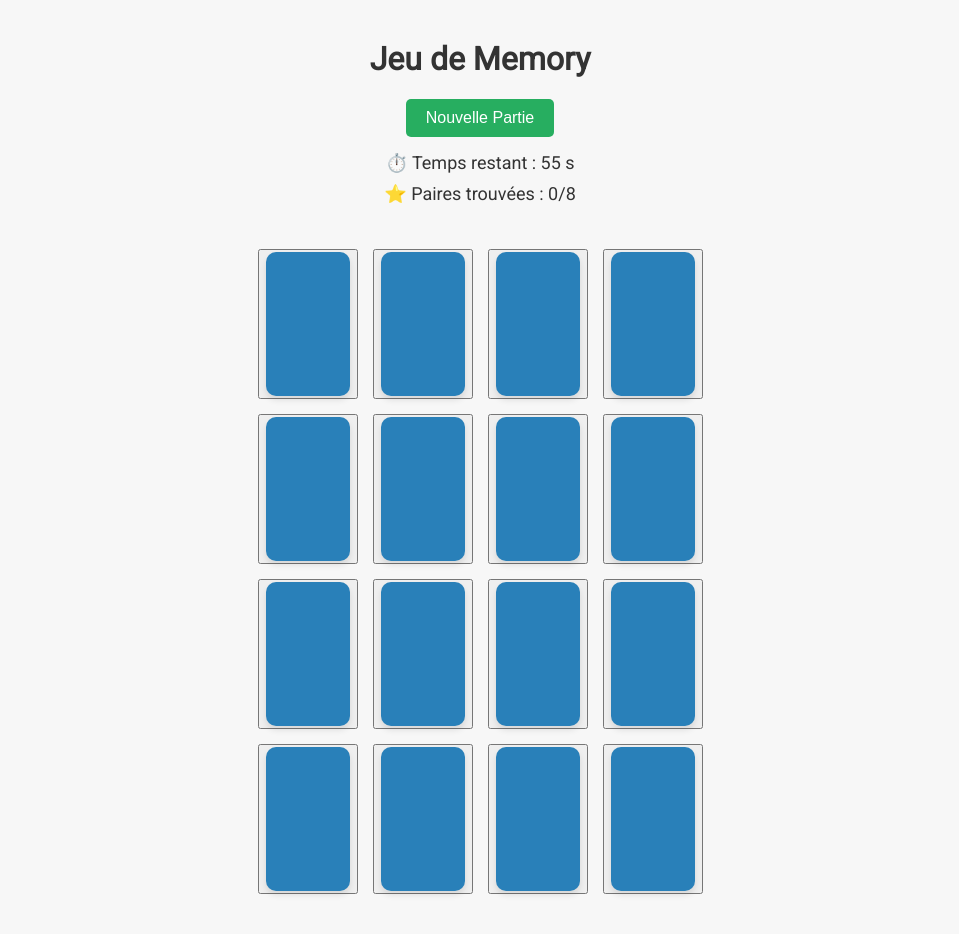
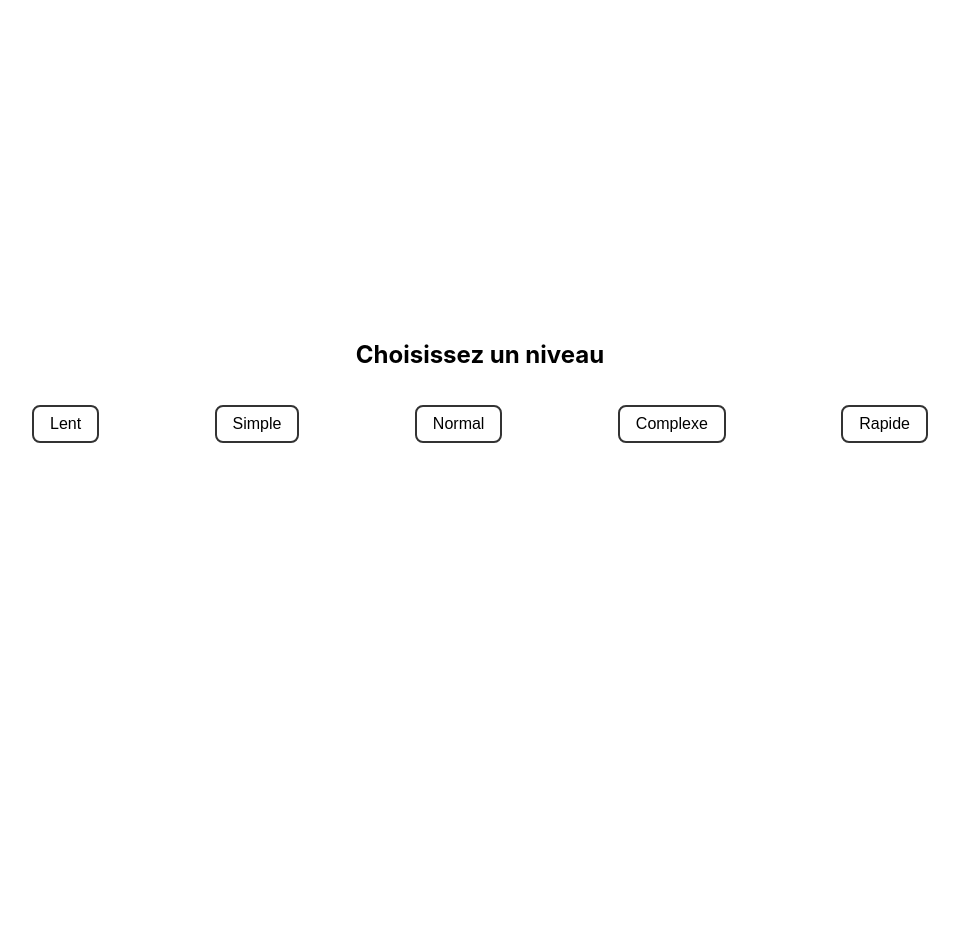
Before and after one commit to Kactus83/memory-game, a React (Create React App) app: page / in a window 1280 px wide. Shown: the whole page, without its empty margins (160-1119 px from the left). After the commit the page ends 800 px from the top, so only its background shows below. Built offline with nearby package versions, Linux system fonts and the light colour scheme.

Commit message:
Add difficulty feature

```diff
--- a/src/App.js
+++ b/src/App.js
@@ -1,11 +1,27 @@
-import React from 'react';
+import React, { useState } from 'react';
 import './App.css';
 import MemoryGame from './MemoryGame';
+import DifficultySelector from './DifficultySelector';
+import { difficulties } from './difficulties';
 
 function App() {
+    const [mode, setMode] = useState(null);
+
+    function handleRestart() {
+        // Réaffiche le sélecteur de difficulté
+        setMode(null);
+    }
+
     return (
         <div className="App">
-            <MemoryGame />
+            {mode === null ? (
+                <DifficultySelector onSelect={setMode} />
+            ) : (
+                <MemoryGame
+                    difficulty={difficulties[mode]}
+                    onRequestRestart={handleRestart}
+                />
+            )}
         </div>
     );
 }
--- a/src/Card.css
+++ b/src/Card.css
@@ -1,9 +1,16 @@
 /* Styles des cartes */
 .card {
-    width: 100px;
-    height: 150px;
-    perspective: 1000px;
+    width: 100%;
+    aspect-ratio: 2 / 2;
+    overflow: hidden;
+    display: flex;
+    align-items: center;
+    justify-content: center;
+    font-size: 2rem;
+    border-radius: 8px;
+    background-color: #fff;
     cursor: pointer;
+    transition: transform 0.3s;
 }
 
 .card.disabled {
--- a/src/Controls.css
+++ b/src/Controls.css
@@ -26,6 +26,12 @@
     align-items: center;
 }
 
+.buttons {
+    display: flex;
+    justify-content: space-between;
+    width: 70%;
+}
+
 .timer,
 .score {
     font-size: 18px;
--- a/src/Controls.jsx
+++ b/src/Controls.jsx
@@ -1,10 +1,20 @@
 import React from 'react';
 import './Controls.css';
 
-function Controls({ timer, resetGame, matchedPairs, totalPairs }) {
+/**
+ * @param {number} props.timer
+ * @param {Function} props.resetGame      relance ce même niveau
+ * @param {Function} props.onRestart      retourne au sélecteur
+ * @param {number} props.matchedPairs
+ * @param {number} props.totalPairs
+ */
+function Controls({ timer, resetGame, onRestart, matchedPairs, totalPairs }) {
   return (
     <div className="controls">
+      <div className="buttons">
         <button onClick={resetGame}>Nouvelle Partie</button>
+        <button onClick={onRestart}>Changer de Difficulté</button>
+      </div>
       <div className="status">
         <div className="timer">⏱️ Temps restant : {timer} s</div>
         <div className="score">⭐ Paires trouvées : {matchedPairs}/{totalPairs}</div>
--- /dev/null
+++ b/src/DifficultySelector.css
@@ -0,0 +1,27 @@
+.difficulty-selector {
+    display: flex;
+    flex-direction: column;
+    align-items: center;
+    margin-top: 40vh;
+  }
+
+  .difficulty-selector .buttons {
+    display: flex;
+    flex-wrap: wrap;
+    gap: 1rem;
+    margin-top: 1rem;
+  }
+
+  .difficulty-button {
+    padding: 0.5rem 1rem;
+    font-size: 1rem;
+    border: 2px solid #333;
+    border-radius: 0.5rem;
+    background: #fff;
+    cursor: pointer;
+    transition: transform 0.1s ease-in-out;
+  }
+
+  .difficulty-button:hover {
+    transform: scale(1.05);
+  }
--- /dev/null
+++ b/src/DifficultySelector.jsx
@@ -0,0 +1,24 @@
+import React from 'react';
+import './DifficultySelector.css';
+import { difficulties } from './difficulties';
+
+function DifficultySelector({ onSelect }) {
+  return (
+    <div className="difficulty-selector">
+      <h2>Choisissez un niveau</h2>
+      <div className="buttons">
+        {Object.keys(difficulties).map(level => (
+          <button
+            key={level}
+            className="difficulty-button"
+            onClick={() => onSelect(level)}
+          >
+            {level}
+          </button>
+        ))}
+      </div>
+    </div>
+  );
+}
+
+export default DifficultySelector;
--- a/src/MemoryGame.css
+++ b/src/MemoryGame.css
@@ -3,8 +3,11 @@
     text-align: center;
     font-family: 'Roboto', sans-serif;
     background-color: #f7f7f7;
+    /* inclut désormais le padding dans la hauteur  */
     min-height: 100vh;
     padding: 20px;
+    display: flex;
+    flex-direction: column;
 }
 
 h1 {
@@ -20,18 +23,16 @@ h1 {
     grid-gap: 15px;
     justify-content: center;
     margin: 0 auto;
-    max-width: 500px;
     padding: 20px;
 }
+
 
 @media (max-width: 600px) {
     .grid {
         grid-template-columns: repeat(4, 70px);
         grid-gap: 10px;
     }
-
     .card {
-        width: 70px;
-        height: 100px;
+        aspect-ratio: 2 / 3;
     }
 }
--- a/src/MemoryGame.jsx
+++ b/src/MemoryGame.jsx
@@ -5,20 +5,25 @@ import Card from './Card';
 import Controls from './Controls';
 import GameOver from './GameOver';
 
+// 25 emojis max
+const MASTER_VALUES = [
+  '🍎','🍌','🍇','🍉','🍓','🍑','🥝','🍍','🍒','🥭',
+  '🍐','🍋','🍊','🥑','🥥','🍅','🍆','🥕','🌽','🍄',
+  '🥔','🌶️','🧄','🧅','🥬'
+];
+
 function shuffleCards(array) {
-    const shuffledArray = array.slice();
-    for (let i = shuffledArray.length - 1; i > 0; i--) {
+  const arr = array.slice();
+  for (let i = arr.length - 1; i > 0; i--) {
     const j = Math.floor(Math.random() * (i + 1));
-        [shuffledArray[i], shuffledArray[j]] = [shuffledArray[j], shuffledArray[i]];
+    [arr[i], arr[j]] = [arr[j], arr[i]];
   }
-    return shuffledArray;
+  return arr;
 }
 
 function generateInitialCards(values) {
-    const defaultValues = ['🍎', '🍌', '🍇', '🍉', '🍓', '🍑', '🥝', '🍍'];
-    const cardValues = values || defaultValues;
   let id = 1;
-    const cards = cardValues.flatMap(value => [
+  const cards = values.flatMap(value => [
     { id: id++, value, isFlipped: false, isMatched: false },
     { id: id++, value, isFlipped: false, isMatched: false }
   ]);
@@ -26,86 +31,97 @@ function generateInitialCards(values) {
 }
 
 /**
- * Composant principal du jeu de Memory.
- *
- * @param {Object} props - Les propriétés du composant.
- * @param {Array} [props.initialCards] - Le jeu de cartes initial (optionnel pour les tests).
- * @returns {JSX.Element} Le rendu du jeu de Memory.
+ * @param {Array}  [props.initialCards]    pour les tests
+ * @param {{timer: number, pairs: number}} props.difficulty
+ * @param {Function} props.onRequestRestart
  */
-function MemoryGame({ initialCards }) {
-    // Si initialCards est fourni, on l'utilise tel quel, sinon on génère le jeu par défaut
-    const [cards, setCards] = useState(() => {
-        return initialCards ? shuffleCards(initialCards) : generateInitialCards();
-    });
+function MemoryGame({ initialCards, difficulty, onRequestRestart }) {
+  // Génère exactement difficulty.pairs cartes
+  const makeCards = () => {
+    if (initialCards) {
+      return shuffleCards(initialCards);
+    }
+    const totalCards = difficulty.pairs;
+    const valuesNeeded = Math.ceil(totalCards / 2);
+    const values = MASTER_VALUES.slice(0, valuesNeeded);
+    let cards = generateInitialCards(values);
+    // Si on génère plus que besoin (paires impaires), on slice
+    return cards.slice(0, totalCards);
+  };
 
+  const [cards, setCards] = useState(() => makeCards());
   const [firstCard, setFirstCard] = useState(null);
   const [secondCard, setSecondCard] = useState(null);
   const [disabled, setDisabled] = useState(false);
   const [matchedPairs, setMatchedPairs] = useState(0);
-    const [timer, setTimer] = useState(60);
+  const [timer, setTimer] = useState(difficulty.timer);
   const [gameOverMessage, setGameOverMessage] = useState('');
-    const totalPairs = cards.length / 2;
 
+  // Nombre de colonnes = racine carrée du nombre de cartes
+  const columns = Math.sqrt(cards.length);
+
+  // Countdown
   useEffect(() => {
     if (timer > 0 && !gameOverMessage) {
-            const timerId = setInterval(() => setTimer(prev => prev - 1), 1000);
-            return () => clearInterval(timerId);
+      const tid = setInterval(() => setTimer(t => t - 1), 1000);
+      return () => clearInterval(tid);
     } else if (timer === 0) {
       setGameOverMessage('Temps écoulé ! Vous avez perdu.');
       setDisabled(true);
     }
   }, [timer, gameOverMessage]);
 
-    function handleCardClick(index) {
+  function handleCardClick(idx) {
     if (disabled || gameOverMessage) return;
-
-        const newCards = [...cards];
-        const clickedCard = newCards[index];
-
-        if (clickedCard.isFlipped || clickedCard.isMatched) return;
-
-        clickedCard.isFlipped = true;
-        setCards(newCards);
-
+    const copy = [...cards];
+    const card = copy[idx];
+    if (card.isFlipped || card.isMatched) return;
+    card.isFlipped = true;
+    setCards(copy);
     if (!firstCard) {
-            setFirstCard({ ...clickedCard, index });
+      setFirstCard({ ...card, idx });
     } else {
-            setSecondCard({ ...clickedCard, index });
+      setSecondCard({ ...card, idx });
       setDisabled(true);
     }
   }
 
+  // Vérification de la paire
   useEffect(() => {
     if (firstCard && secondCard) {
       if (firstCard.value === secondCard.value) {
-                setCards(prevCards =>
-                    prevCards.map(card => (card.value === firstCard.value ? { ...card, isMatched: true } : card))
+        setCards(prev =>
+          prev.map(c =>
+            c.value === firstCard.value
+              ? { ...c, isMatched: true }
+              : c
+          )
         );
-                setMatchedPairs(prev => prev + 1);
+        setMatchedPairs(m => m + 1);
         resetTurn();
       } else {
-                const timeoutId = setTimeout(() => {
-                    setCards(prevCards =>
-                        prevCards.map(card =>
-                            card.id === firstCard.id || card.id === secondCard.id
-                                ? { ...card, isFlipped: false }
-                                : card
+        const to = setTimeout(() => {
+          setCards(prev =>
+            prev.map(c =>
+              c.id === firstCard.id || c.id === secondCard.id
+                ? { ...c, isFlipped: false }
+                : c
             )
           );
           resetTurn();
         }, 1000);
-
-                return () => clearTimeout(timeoutId);
+        return () => clearTimeout(to);
       }
     }
   }, [firstCard, secondCard]);
 
+  // Victoire
   useEffect(() => {
-        if (matchedPairs === totalPairs && totalPairs > 0) {
+    if (matchedPairs === cards.length / 2 && cards.length > 0) {
       setGameOverMessage('Félicitations, vous avez gagné !');
       setDisabled(true);
     }
-    }, [matchedPairs, totalPairs]);
+  }, [matchedPairs, cards]);
 
   function resetTurn() {
     setFirstCard(null);
@@ -114,29 +130,44 @@ function MemoryGame({ initialCards }) {
   }
 
   function resetGame() {
-        if (initialCards) {
-            // Si on a fourni des cartes initiales pour les tests, on les réutilise simplement
-            setCards(shuffleCards(initialCards));
-        } else {
-            // Sinon, on régénère le jeu par défaut
-            setCards(generateInitialCards());
-        }
+    setCards(makeCards());
     setFirstCard(null);
     setSecondCard(null);
     setMatchedPairs(0);
     setDisabled(false);
-        setTimer(60);
+    setTimer(difficulty.timer);
     setGameOverMessage('');
+  }
+
+  function handleRestartToSelector() {
+    onRequestRestart();
   }
 
   return (
     <div className="memory-game">
       <h1>Jeu de Memory</h1>
-            <Controls timer={timer} resetGame={resetGame} matchedPairs={matchedPairs} totalPairs={totalPairs} />
+
+      <Controls
+        timer={timer}
+        resetGame={resetGame}
+        onRestart={handleRestartToSelector}
+        matchedPairs={matchedPairs}
+        totalPairs={cards.length / 2}
+      />
+
       {gameOverMessage && <GameOver message={gameOverMessage} />}
-            <div className="grid" role="grid">
-                {cards.map((card, index) => (
-                    <Card key={card.id} card={card} onClick={() => handleCardClick(index)} />
+
+      <div
+        className="grid"
+        role="grid"
+        style={{ gridTemplateColumns: `repeat(${columns}, 100px)` }}
+      >
+        {cards.map((card, idx) => (
+          <Card
+            key={card.id}
+            card={card}
+            onClick={() => handleCardClick(idx)}
+          />
         ))}
       </div>
     </div>
--- /dev/null
+++ b/src/difficulties.js
@@ -0,0 +1,7 @@
+export const difficulties = {
+    Lent:      { timer: 90,  pairs: 16 },
+    Simple:    { timer: 60,  pairs: 9 },
+    Normal:    { timer: 60,  pairs: 16 },
+    Complexe:  { timer: 60,  pairs: 25 },
+    Rapide:    { timer: 45,  pairs: 16 },
+  };
--- a/src/index.css
+++ b/src/index.css
@@ -1,3 +1,8 @@
+/* Inclus le padding et border dans le calcul des dimensions */
+*, *::before, *::after {
+  box-sizing: border-box;
+}
+
 body {
 margin: 0;
 font-family: -apple-system, BlinkMacSystemFont, 'Segoe UI', 'Roboto', 'Oxygen',
```
Lines whose indentation alone changed are shown as unchanged.
